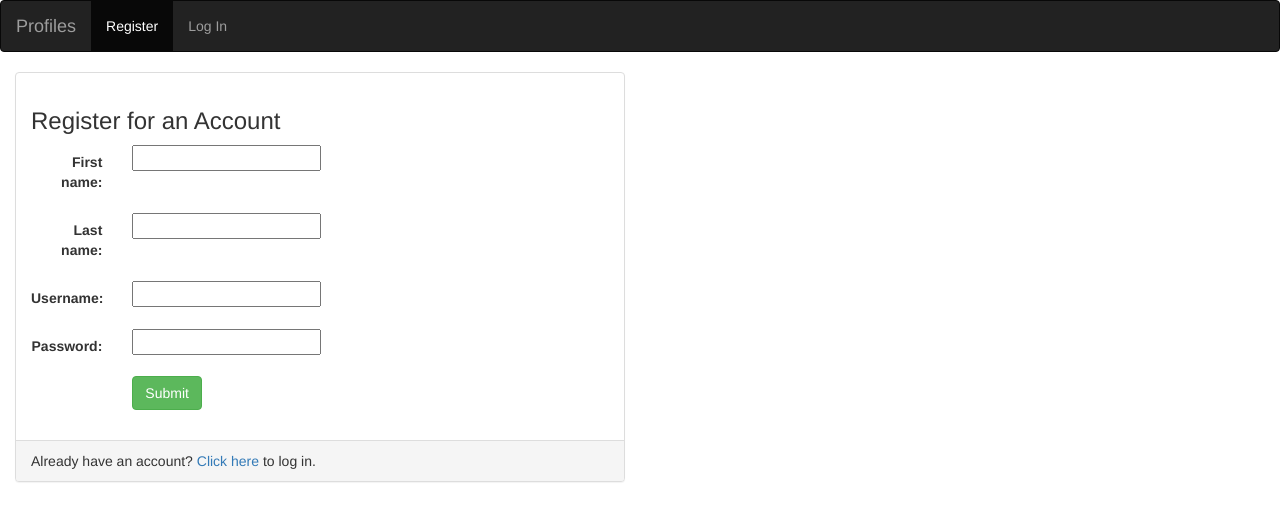
After one commit to avshirod/django_track_applications, a Django app: page /register in a window 1280 px wide. The commit adds this page. Shown: the top 521 px of the page. Run offline with Django 3.2, Linux system fonts and the light colour scheme; some libraries are stand-ins or nearby versions.

Commit message:
Updated User, added Authentication

```diff
--- a/apptrackapp/apptrackapp/urls.py
+++ b/apptrackapp/apptrackapp/urls.py
@@ -18,5 +18,6 @@ from django.contrib import admin
 
 urlpatterns = [
     url(r'^admin/', admin.site.urls),
-    url(r'^infomgr/', include('infomgr.urls'))
+    url(r'^infomgr/', include('infomgr.urls')),
+    url(r'^', include('infomgr.urls')),
 ]
--- a/apptrackapp/infomgr/forms.py
+++ b/apptrackapp/infomgr/forms.py
@@ -8,4 +8,4 @@ class UserForm(forms.ModelForm):
 
     class Meta:
         model = User
-        fields = ['username', 'password']
+        fields = ['first_name','last_name','username', 'password']
--- a/apptrackapp/infomgr/models.py
+++ b/apptrackapp/infomgr/models.py
@@ -1,12 +1,13 @@
 from __future__ import unicode_literals
 from django.core.validators import RegexValidator
 from django.db import models
-# from django.contrib.auth.models import User
+from django.contrib.auth.models import User
 # from django.dispatch import receiver
 # from django.db.models.signals import post_save
 # Create your models here.
 
 class UserInfo(models.Model):
+    user = models.ForeignKey(User, default=1)
     first_name = models.CharField(max_length=30, default='John')
     middle_name = models.CharField(max_length=30, blank=True)
     last_name = models.CharField(max_length=50, default='Doe')
--- /dev/null
+++ b/apptrackapp/infomgr/templates/infomgr/base_visitor.html
@@ -0,0 +1,42 @@
+<!DOCTYPE html>
+<html lang="en">
+<head>
+    <meta charset="UTF-8">
+    <title>{% block title %}Job Tracker{% endblock %}</title>
+    {% load staticfiles %}
+    <link rel="shortcut icon" type="image/png" href="{%  static 'favicon.ico' %}"/>
+    <link rel="stylesheet" href="https://maxcdn.bootstrapcdn.com/bootstrap/3.3.6/css/bootstrap.min.css">
+    <link href='https://fonts.googleapis.com/css?family=Satisfy' rel='stylesheet' type='text/css'>
+    <!--<link rel="stylesheet" type="text/css" href="{% static 'music/style.css' %}"/>-->
+    <script src="https://ajax.googleapis.com/ajax/libs/jquery/1.12.0/jquery.min.js"></script>
+    <script src="http://maxcdn.bootstrapcdn.com/bootstrap/3.3.6/js/bootstrap.min.js"></script>
+    <!--<script src="{% static 'music/js/main.js' %}"></script>-->
+</head>
+<body>
+<nav class="navbar navbar-inverse">
+    <div class="container-fluid">
+
+        <!-- Header -->
+        <div class="navbar-header">
+            <button type="button" class="navbar-toggle" data-toggle="collapse" data-target="#topNavBar">
+                <span class="icon-bar"></span>
+                <span class="icon-bar"></span>
+                <span class="icon-bar"></span>
+            </button>
+            <a class="navbar-brand" href="{% url 'infomgr:index' %}">Profiles</a>
+        </div>
+
+        <!-- Items -->
+        <div class="collapse navbar-collapse" id="topNavBar">
+            <ul class="nav navbar-nav">
+                <li class="{% block register_active %}{% endblock %}"><a href="{% url 'infomgr:register' %}">Register</a></li>
+                <li class="{% block login_active %}{% endblock %}"><a href="{% url 'infomgr:login_user' %}">Log In</a></li>
+            </ul>
+        </div>
+
+    </div>
+</nav>
+{% block body %}
+{% endblock %}
+</body>
+</html>
--- /dev/null
+++ b/apptrackapp/infomgr/templates/infomgr/form_template.html
@@ -0,0 +1,9 @@
+{% for field in form %}
+    <div class="form-group">
+        <div class="col-sm-offset-2 col-sm-10">
+            <span class="text-danger small">{{ field.errors }}</span>
+        </div>
+        <label class="control-label col-sm-2">{{ field.label_tag }}</label>
+        <div class="col-sm-10">{{ field }}</div>
+    </div>
+{% endfor %}
--- a/apptrackapp/infomgr/templates/infomgr/index.html
+++ b/apptrackapp/infomgr/templates/infomgr/index.html
@@ -3,11 +3,9 @@
     <h1>Welcome!</h1>
 </div>
 <div>
-    {% for user in users %}
     <div>
         <span>{{ user }}</span>
     </div>
-    {% endfor %}
 </div>
 
 </body>
--- a/apptrackapp/infomgr/templates/infomgr/registration.html
+++ b/apptrackapp/infomgr/templates/infomgr/registration.html
@@ -1,10 +1,35 @@
-<!DOCTYPE html>
-<html lang="en">
-<head>
-    <meta charset="UTF-8">
-    <title></title>
-</head>
-<body>
+{% extends 'infomgr/base_visitor.html' %}
+{% block title %}Register{% endblock %}
+{% block register_active %}active{% endblock %}
 
-</body>
-</html>
+{% block body %}
+<div class="container-fluid">
+
+    <div class="row">
+        <div class="col-sm-12 col-md-6">
+            <div class="panel panel-default">
+                <div class="panel-body">
+                    <h3>Register for an Account</h3>
+                    {% if error_message %}
+                        <p><strong>{{ error_message }}</strong></p>
+                    {% endif %}
+                    <form class="form-horizontal" role="form" action="" method="post" enctype="multipart/form-data">
+                        {% csrf_token %}
+                        {% include 'infomgr/form_template.html' %}
+                        <div class="form-group">
+                            <div class="col-sm-offset-2 col-sm-10">
+                                <button type="submit" class="btn btn-success">Submit</button>
+                            </div>
+                        </div>
+                    </form>
+                </div>
+                <div class="panel-footer">
+                    Already have an account? <a href="{% url 'infomgr:login_user' %}">Click here</a> to log in.
+                </div>
+            </div>
+        </div>
+    </div>
+
+</div>
+
+{% endblock %}
--- a/apptrackapp/infomgr/urls.py
+++ b/apptrackapp/infomgr/urls.py
@@ -3,7 +3,10 @@ __author__ = 'chintanpanchamia, avshirod'
 from django.conf.urls import url
 from . import views
 
+app_name = 'infomgr'
 urlpatterns = [
     url(r'^$', views.index, name='index'),
-    url(r'^register$', views.UserFormView.as_view, name='register')
+    url(r'^register$', views.register, name='register'),
+    url(r'^login$', views.login_user, name='login_user'),
+    url(r'^logout', views.logout_user, name='logout_user'),
 ]
--- a/apptrackapp/infomgr/views.py
+++ b/apptrackapp/infomgr/views.py
@@ -1,5 +1,5 @@
 from django.shortcuts import render, redirect
-from django.contrib.auth import authenticate, login
+from django.contrib.auth import authenticate, login, logout
 from django.views.generic import View
 from .forms import UserForm
 from django.template import loader
@@ -8,33 +8,64 @@ from .models import UserInfo
 
 # Create your views here.
 def index(request):
-    return render(request, 'infomgr/index.html', context={ "users": UserInfo.objects.filter(pk = 2) })
+    if not request.user.is_authenticated():
+        return render(request, 'infomgr/login.html')
+    else:
+        return HttpResponse('<h1>Whaduuuuup</h1>')
+
+    # return render(request, 'infomgr/index.html', context={ "users": UserInfo.objects.filter(pk = 2) })
     #return HttpResponse('<h1>Ello There Matey</h1>')
 
 
-class UserFormView(View):
-    form_class = UserForm
-    template_name = 'apptrackapp/registration.html'
 
-    def get(self, request):
-        form = self.form_class(None)
-        return render(request, self.template_name, context={'form':form})
 
-    def post(self, request):
-        form = self.form_class(request.POST)
-        if form.is_valid():
-            user = form.save(commit = False)
+def register(request):
+    template_name = 'infomgr/registration.html'
+    form = UserForm(request.POST or None)
+    if form.is_valid():
+        user = form.save(commit=False)
 
-            username = form.cleaned_data['username']
-            password = form.cleaned_data['password']
-            user.set_password(password)
+        username = form.cleaned_data['username']
+        password = form.cleaned_data['password']
+        user.first_name = form.cleaned_data['first_name']
+        user.last_name = form.cleaned_data['last_name']
+        user.set_password(password)
 
-            user.save()
-            user = authenticate(username = username, password = password)
+        user.save()
+        user = authenticate(username = username, password = password)
 
-            if user is not None:
-                if user.is_active():
-                    login(request, user)
-                    return redirect('informgr:index')
+        if user is not None:
+            if user.is_active:
+                login(request, user)
+                return redirect('infomgr:index')
 
-        return render(request, self.template_name, context={'form':form})
+    context = {
+        'form': form,
+    }
+
+    return render(request, template_name, context)
+
+
+def login_user(request):
+    if request.method == "POST":
+        username = request.POST['username']
+        password = request.POST['password']
+        user = authenticate(username=username, password=password)
+        if user is not None:
+            if user.is_active:
+                login(request, user)
+                return render(request, 'infomgr/index.html', context={'user': user})
+            else:
+                return render(request, 'infomgr/login.html', {'error_message': 'Your account has been disabled'})
+        else:
+            return render(request, 'infomgr/login.html', {'error_message': 'Invalid login'})
+    return render(request, 'infomgr/login.html')
+
+
+def logout_user(request):
+    logout(request)
+    form = UserForm(request.POST or None)
+    context = {
+        "form": form,
+    }
+    return render(request, 'infomgr/login.html', context)
--- a/apptrackapp/tracker/views.py
+++ b/apptrackapp/tracker/views.py
@@ -1,3 +1,6 @@
 from django.shortcuts import render
+from django.http import HttpResponse
 
 # Create your views here.
+def index(request):
+    return HttpResponse('<h1>Tracker Page</h1>')
```
Also changed, not shown: apptrackapp/infomgr/templates/infomgr/base.html (added, +61 -0 lines), apptrackapp/infomgr/templates/infomgr/login.html (added, +50 -0 lines), apptrackapp/db.sqlite3, 5 other files.
